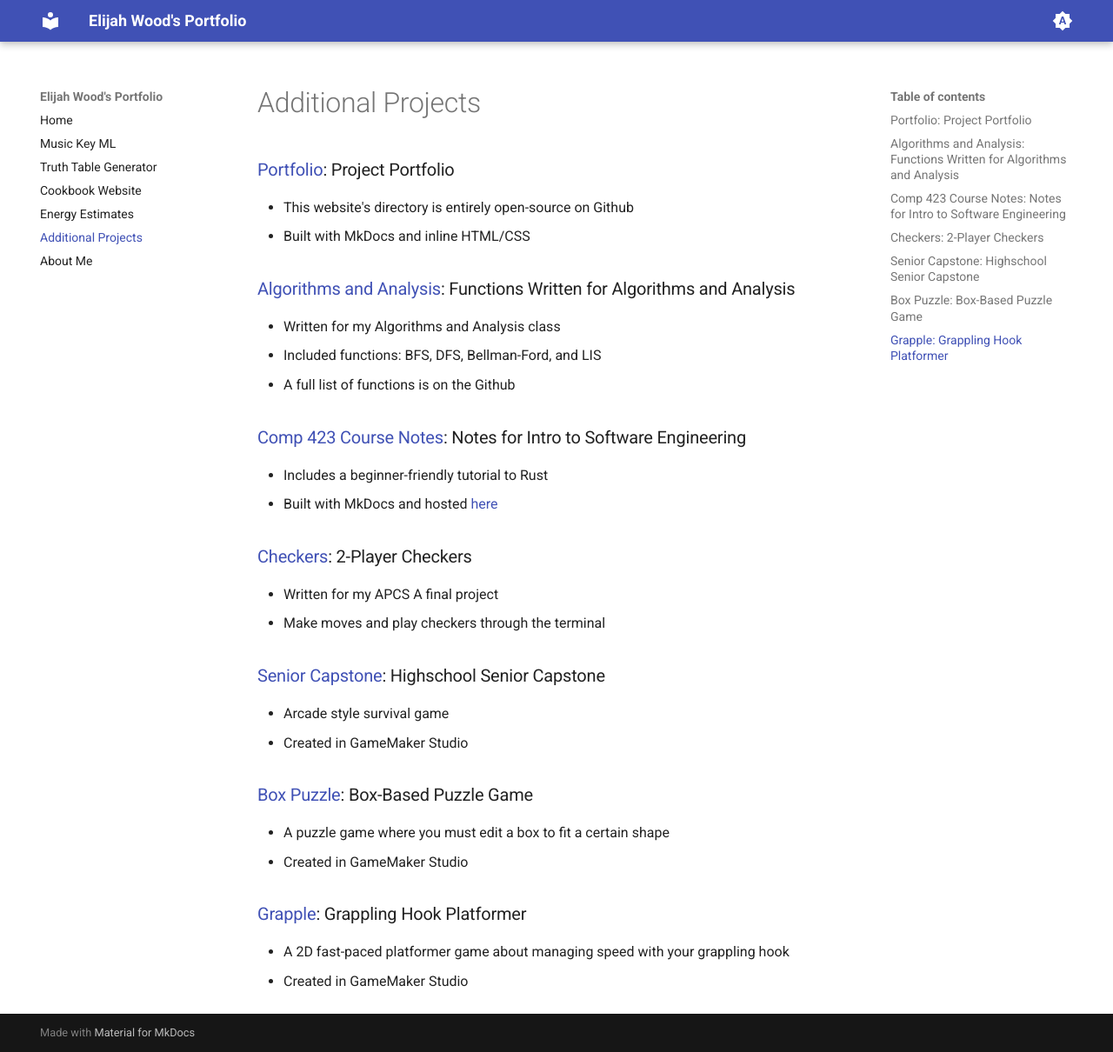
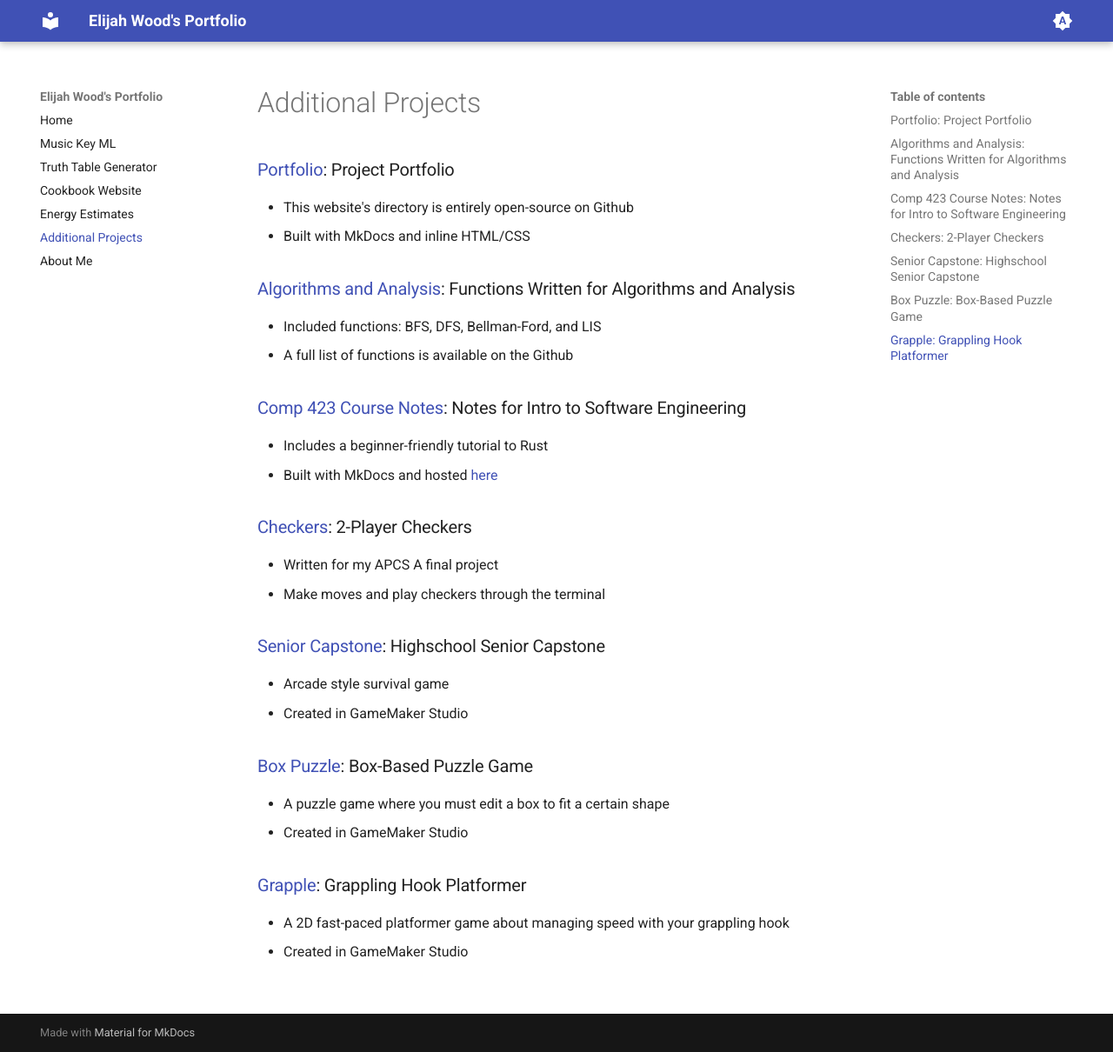
Before and after one commit to ElijahWood2003/portfolio, an MkDocs documentation site: the page built from docs/additional_projects.md, in a window 1280 px wide and 1210 px high. Shown: the whole window at 87% size. Built offline with MkDocs 1.6.1 and Material for MkDocs 9.7.7, drawn with Linux system fonts in a browser that asks for light colours.

Commit message:
Minor additional projects update

```diff
--- a/docs/additional_projects.md
+++ b/docs/additional_projects.md
@@ -4,9 +4,8 @@
 - Built with MkDocs and inline HTML/CSS
 
 ### [Algorithms and Analysis](https://github.com/ElijahWood2003/algorithms-and-analysis): Functions Written for Algorithms and Analysis
-- Written for my Algorithms and Analysis class
 - Included functions: BFS, DFS, Bellman-Ford, and LIS
-- A full list of functions is on the Github
+- A full list of functions is available on the Github
 
 ### [Comp 423 Course Notes](https://github.com/ElijahWood2003/comp423-course-notes): Notes for Intro to Software Engineering
 - Includes a beginner-friendly tutorial to Rust
```
Also changed, not shown: docs/about.md (line endings or trailing spaces).
